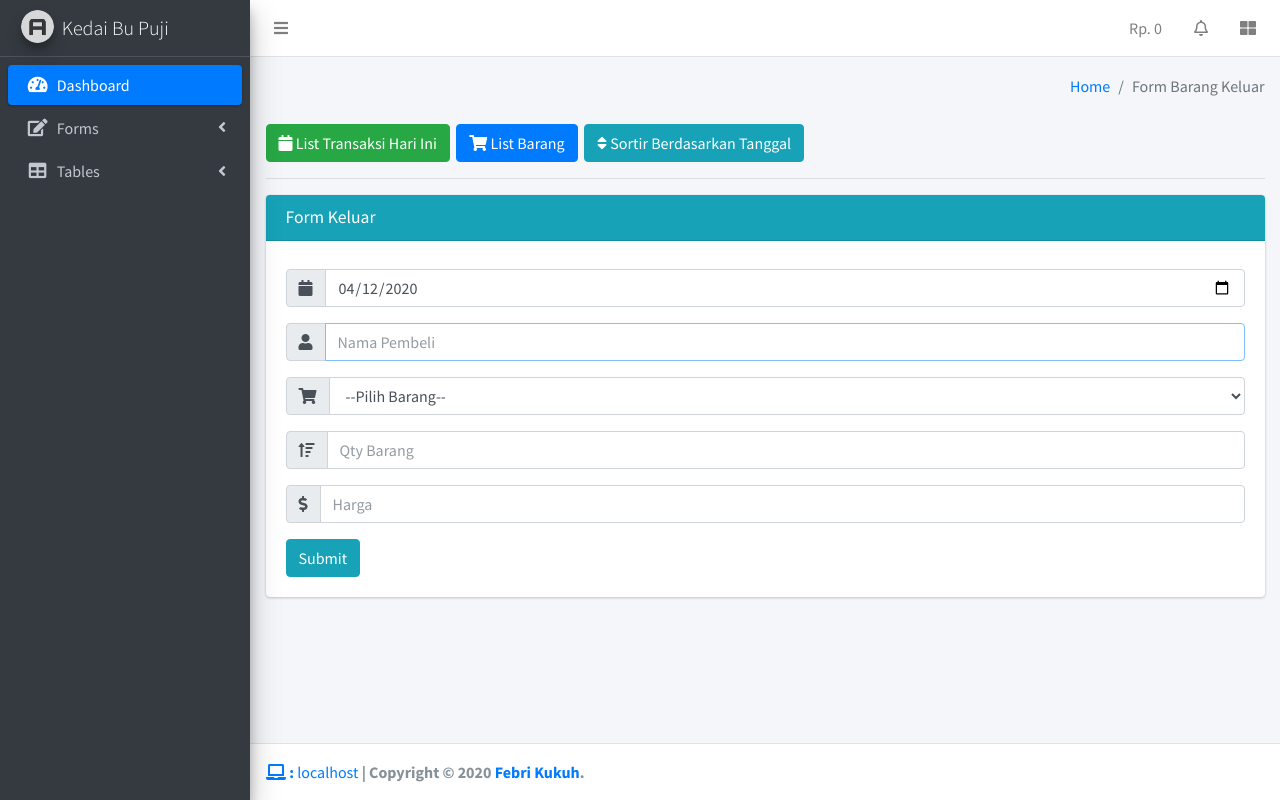
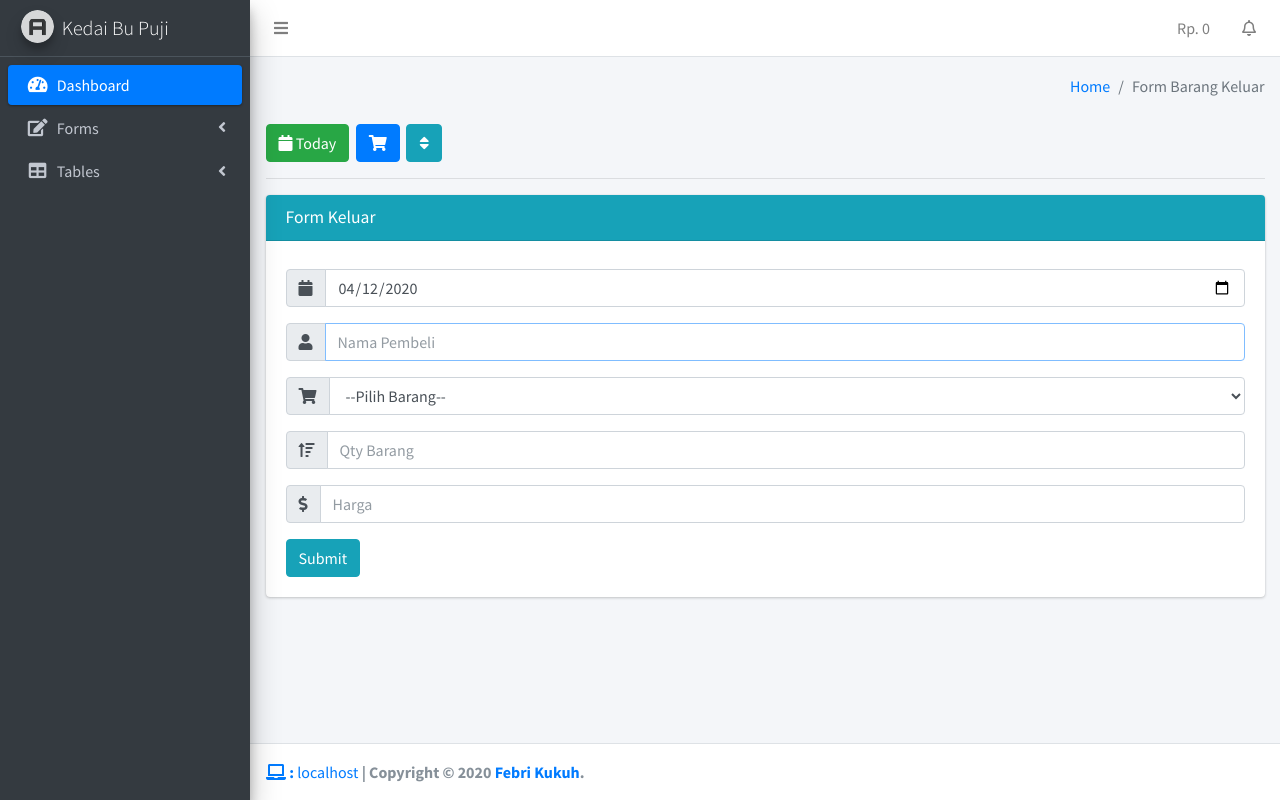
Before and after one commit to poseidonwood/kedai, a PHP site: page /pages/forms/keluar.php in a window 1280 px wide. Run offline with PHP 8.4, Linux system fonts and the light colour scheme; data that the repository does not hold is empty; some libraries are stand-ins or nearby versions.

Commit message:
Modi Notif
Menghilankan widget

```diff
--- a/headside.php
+++ b/headside.php
@@ -167,11 +167,11 @@
           <div class="dropdown-divider"></div>
         </div>
       </li>
-      <li class="nav-item">
+      <!--<li class="nav-item">
         <a class="nav-link" data-widget="control-sidebar" data-slide="true" href="#" role="button">
           <i class="fas fa-th-large"></i>
         </a>
-      </li>
+      </li>-->
     </ul>
   </nav>
   <!-- /.navbar -->
--- a/pages/forms/keluar.php
+++ b/pages/forms/keluar.php
@@ -56,9 +56,9 @@
 
             <!-- Form Element sizes -->
 
-           <a href="#" class="btn btn-success " data-toggle="modal" data-target="#ltmodal" > <i class="fas fa-calendar"></i>&nbsp;List Transaksi Hari Ini</a>&nbsp;
-           <a href="#" class="btn btn-primary" data-toggle="modal" data-target="#ltbarang1"><i class="fas fa-shopping-cart"></i>&nbsp;List Barang</a>&nbsp;
-           <a href="#" class="btn btn-info" data-toggle="modal" data-target="#ltsortir"><i class="fas fa-sort"></i>&nbsp;Sortir Berdasarkan Tanggal</a>
+           <a href="#" class="btn btn-success " data-toggle="modal" data-target="#ltmodal" > <i class="fas fa-calendar"></i>&nbsp;Today</a>&nbsp;
+           <a href="#" class="btn btn-primary" data-toggle="modal" data-target="#ltbarang1"><i class="fas fa-shopping-cart"></i></a>&nbsp;
+           <a href="#" class="btn btn-info" data-toggle="modal" data-target="#ltsortir"><i class="fas fa-sort"></i></a>
 
           </br><hr>
             <!-- Input addon -->
--- a/pages/pages-headside.php
+++ b/pages/pages-headside.php
@@ -167,11 +167,11 @@
           <div class="dropdown-divider"></div>
         </div>
       </li>
-      <li class="nav-item">
+     <!-- <li class="nav-item">
         <a class="nav-link" data-widget="control-sidebar" data-slide="true" href="#" role="button">
           <i class="fas fa-th-large"></i>
         </a>
-      </li>
+      </li>-->
     </ul>
   </nav>
   <!-- /.navbar -->
```
